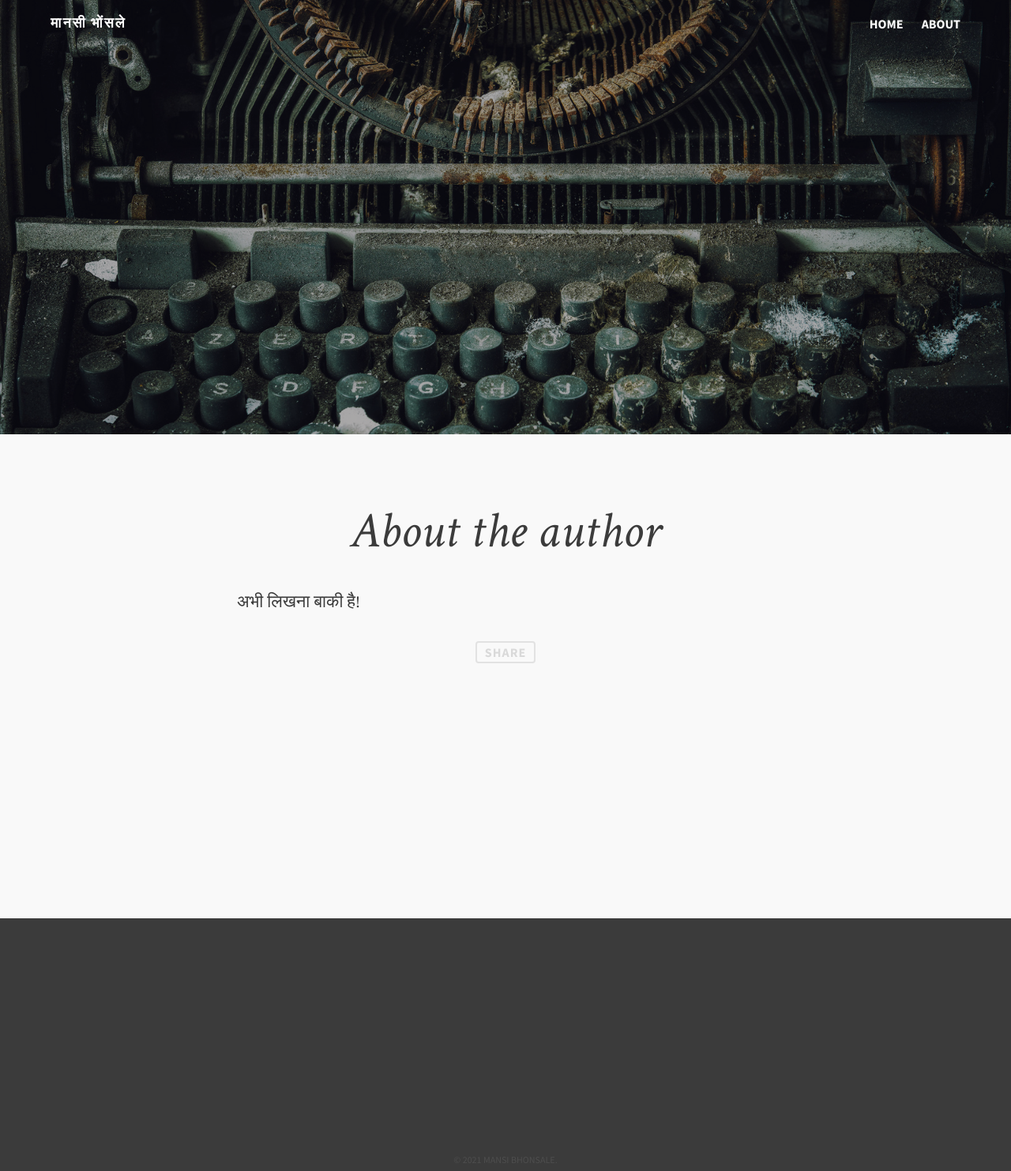
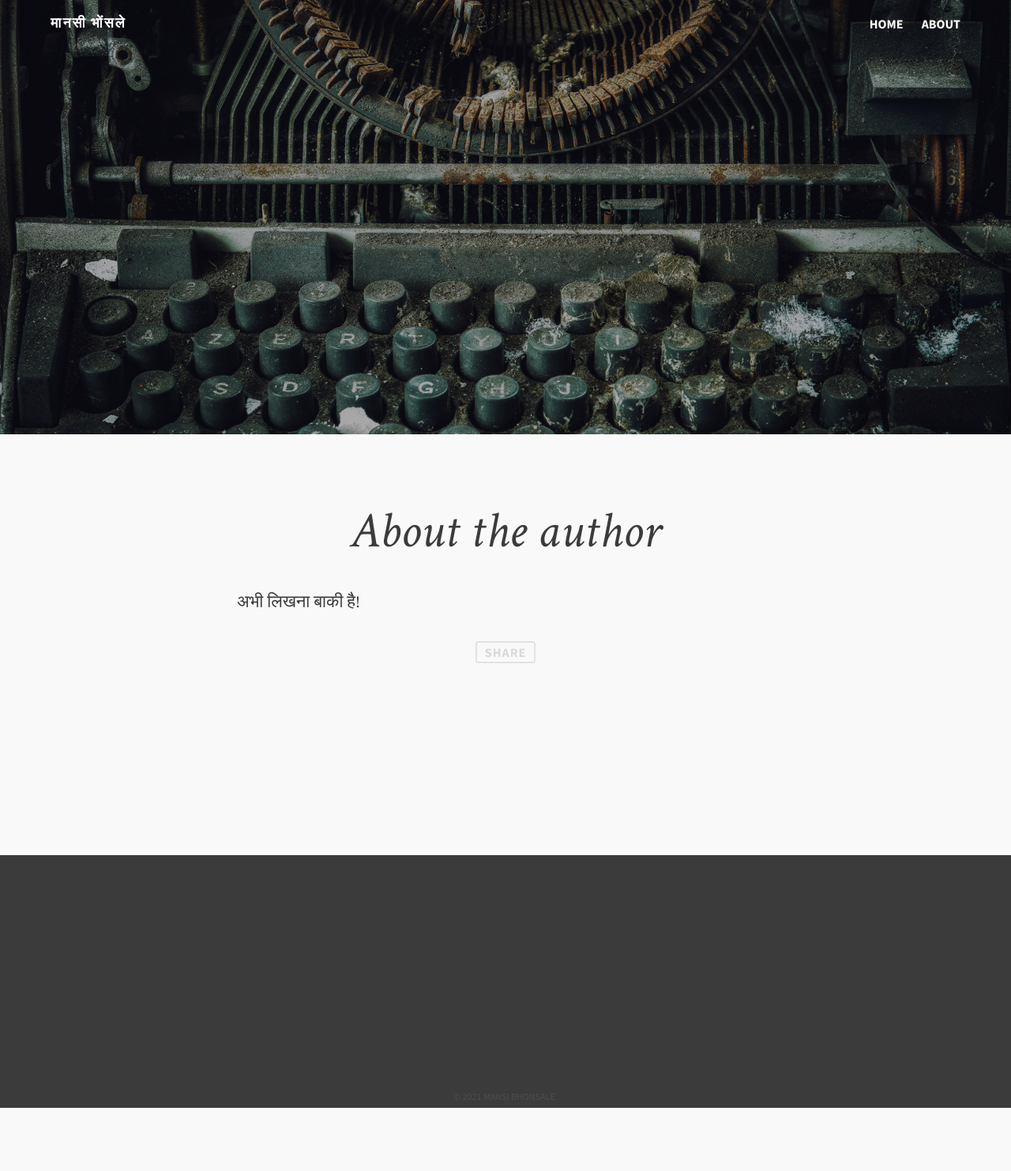
Before and after one commit to Mansi-Life-Beliefs/mansi-life-beliefs.github.io, a Jekyll site: the page built from about.md, in a window 1280 px wide. Shown: the whole page at 79% size. Built offline with Jekyll 4.4.1, drawn with Linux system fonts in a browser that asks for light colours; comment, search, counter and statistics services are not loaded; after the commit the page ends 1403 px from its top, so only the background shows below that.

Commit message:
footer fixed

```diff
--- a/_includes/footer.html
+++ b/_includes/footer.html
@@ -1,4 +1,4 @@
-<div class="push"></div>
+
   <footer>
     <small>&copy; {{ site.time | date: '%Y' }} {{ site.owner.name }}.</small>
   </footer>
```
